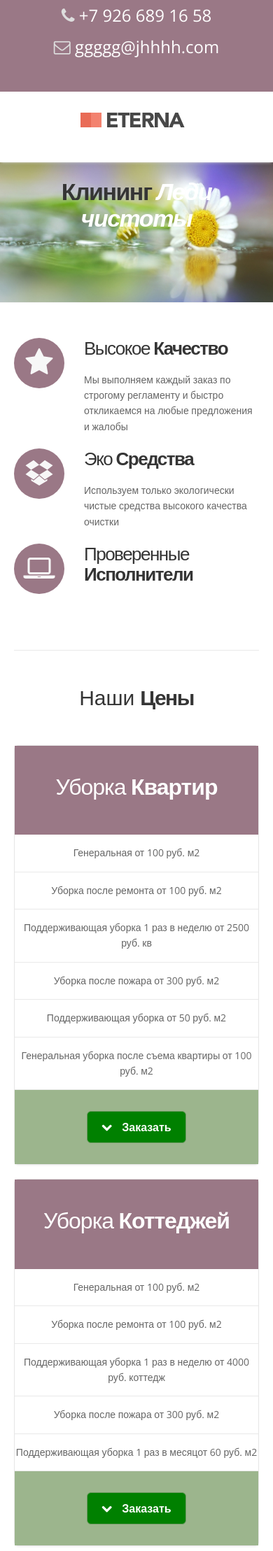
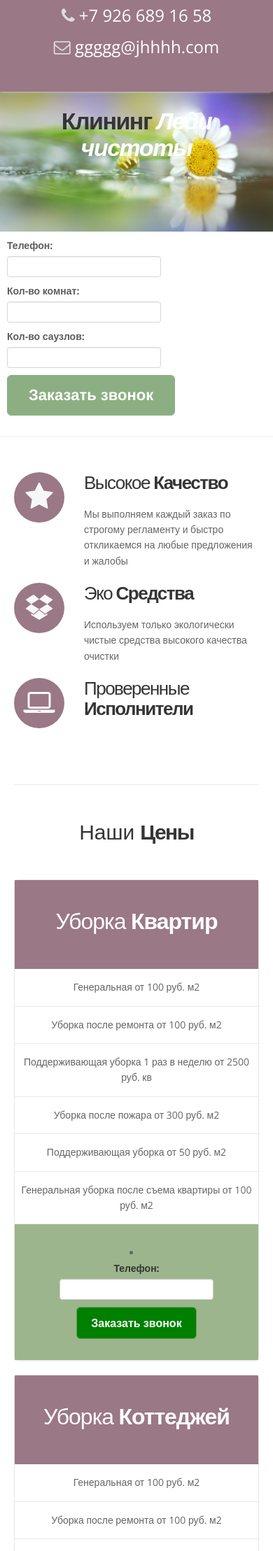
Before and after one commit to vskazke/QQlean, a Django app: page / in a window 390 px wide. Shown: the top 2217 px of the page at 70% size. Run offline with Django 3.2, Linux system fonts and the light colour scheme; some libraries are stand-ins or nearby versions.

Commit message:
Fixed for phone

```diff
--- a/static/css/style2.css
+++ b/static/css/style2.css
@@ -1,5 +1,10 @@
 header .top {
 	background-color: #9a7886;
+	padding-bottom; 0;
+	margin-bottom: 0;
+}
+header {
+	padding-bottom: 0;
 }
 #content .pricing-heading {
 	background-color: #9a7886;
--- a/templates/index.html
+++ b/templates/index.html
@@ -60,18 +60,6 @@
           </div>
         </div>
       </div>
-      <div class="container">
-
-
-        <div class="row nomargin">
-          <div class="span4">
-            <div class="logo">
-		    <a href="index.html"><img src="{% static 'img/logo.png' %}" alt="" /></a>
-            </div>
-              <!-- end navigation -->
-          </div>
-        </div>
-      </div>
     </header>
     <!-- end header -->
 
@@ -89,7 +77,7 @@
               <div class="row">
                 <div class="span5">
                   <h2 class="animated fadeInDown"><strong>Клининг <span class="logotip">Леди чистоты</span></strong></h2>
-		   <form id="callBack" method="post">
+		   <form class ="hidden-phone" id="callBack" method="post">
                     {% csrf_token %}
                     {{ form }}
 		    <button type="submit" class="btn btn-success btn-large">Заказать звонок</button>
@@ -128,6 +116,13 @@
       <!-- slideshow end here -->
 
     </section>
+    <div class="visible-phone">
+		   <form id="callBack" method="post">
+                    {% csrf_token %}
+                    {{ form }}
+		    <button type="submit" class="btn btn-success btn-large">Заказать звонок</button>
+		  </form>
+    </div>
     <!-- /section featured -->
 
     <section id="content">
@@ -217,7 +212,8 @@
                     </ul>
                   </div>
                   <div class="pricing-action">
-                    <a href="#" class="btn btn-medium btn-success"><i class="icon-chevron-down"></i> Заказать</a>
+                    {{ shortform.as_ul }}
+                    <a href="#" class="btn btn-medium btn-success"> Заказать звонок</a>
                   </div>
                 </div>
               </div>
@@ -237,7 +233,8 @@
                     </ul>
                   </div>
                   <div class="pricing-action">
-                    <a href="#" class="btn btn-medium btn-success"><i class="icon-chevron-down"></i> Заказать</a>
+                    {{ shortform.as_ul }}
+                    <a href="#" class="btn btn-medium btn-success"> Заказать звонок</a>
                   </div>
                 </div>
               </div>
@@ -249,15 +246,22 @@
                   </div>
                   <div class="pricing-content">
                     <ul>
-                      <li><i class="icon-ok"></i> 100 applications</li>
-                      <li><i class="icon-ok"></i> 24x7 support available</li>
-                      <li><i class="icon-ok"></i> No hidden fees</li>
-                      <li><i class="icon-ok"></i> Free 30-days trial</li>
-                      <li><i class="icon-ok"></i> Stop anytime easily</li>
+<li> Ежедневная уборка на контрактной основе от 45 руб. м2</li>
+<li> Ежедневная уборка торговых и производственных помещений на контрактной основе от 50 руб. м2</li>
+<li> Генеральная уборка после ремонта от 90 руб. м2</li>
+<li> Комплексная уборка офисов от 50 руб. м2</li>
+<li> Уборка после пожара от 300 руб. м2</li>
+<li> Уборка складских помещений после пожара от 250 руб. м2</li>
+<li> Очистка крыш от снега и наледи от 40 руб. м2</li>
+<li> Уборка прилегающих территорий в холодное время года с 1 ноября по 31 марта от 40 руб. м2</li>
+<li> Уборка прилегающих территорий в тёплое время года с 1 апреля по 31 октября от 30 руб. м2</li>
+<li> Вывоз мусора от 5000 руб. контейнер</li>
+<li> Вывоз снега от 5000 руб. контейнер</li>
                     </ul>
                   </div>
                   <div class="pricing-action">
-                    <a href="#" class="btn btn-medium btn-success"><i class="icon-chevron-down"></i> Заказать</a>
+                    {{ shortform.as_ul }}
+                    <a href="#" class="btn btn-medium btn-success"> Заказать звонок</a>
                   </div>
                 </div>
               </div>
@@ -265,19 +269,26 @@
               <div class="span3">
                 <div class="pricing-box-wrap animated flyIn">
                   <div class="pricing-heading">
-                    <h3>Just <strong>Happy</strong></h3>
+                    <h3>Мытье <strong>Окон</strong></h3>
                   </div>
                   <div class="pricing-content">
                     <ul>
-                      <li><i class="icon-ok"></i> 100 applications</li>
-                      <li><i class="icon-ok"></i> 24x7 support available</li>
-                      <li><i class="icon-ok"></i> No hidden fees</li>
-                      <li><i class="icon-ok"></i> Free 30-days trial</li>
-                      <li><i class="icon-ok"></i> Stop anytime easily</li>
+<li> До 100 м2 от 250 руб. м2</li>
+<li> В жилых квартирах и домах от 250 руб. м2</li>
+<li> От 200 м2 до 1000 м2 от 150 руб. м2</li>
+<li> От 1000 м2 и выше от 80 руб. м2</li>
+<li> С применением высотных работ от 2000 м2 от 75 руб. м2</li>
+<li> Мойка окон с применением высотных работ от 2000 м2 от 75 руб. м2</li>
+<li> После ремонта от 300 руб. м2</li>
+<li> После строя и капитального ремонта от 500 руб. м2</li>
+<li> Мойка витрин и вывесок от 55 руб. м2</li>
+<li> Мойка фасадов от 50 руб. м2</li>
+<li> Мойка тротуаров с применением роторной машины от 50 руб. м2</li>
                     </ul>
                   </div>
                   <div class="pricing-action">
-                    <a href="#" class="btn btn-medium btn-success"><i class="icon-chevron-down"></i> Заказать</a>
+                    {{ shortform.as_ul }}
+                    <a href="#" class="btn btn-medium btn-success"> Заказать звонок</a>
                   </div>
                 </div>
               </div>
@@ -397,7 +408,7 @@
 	  <div class="span4">
               <form class="subscribe">
                 <div class="input-append">
-                  <input class="span2" id="appendedInputButton" type="text">
+                    {{ shortform.as_ul }}
                   <button class="btn btn-success" type="submit">Заказать звонок</button>
                 </div>
               </form>
```
Also changed, not shown: 4 other files.
